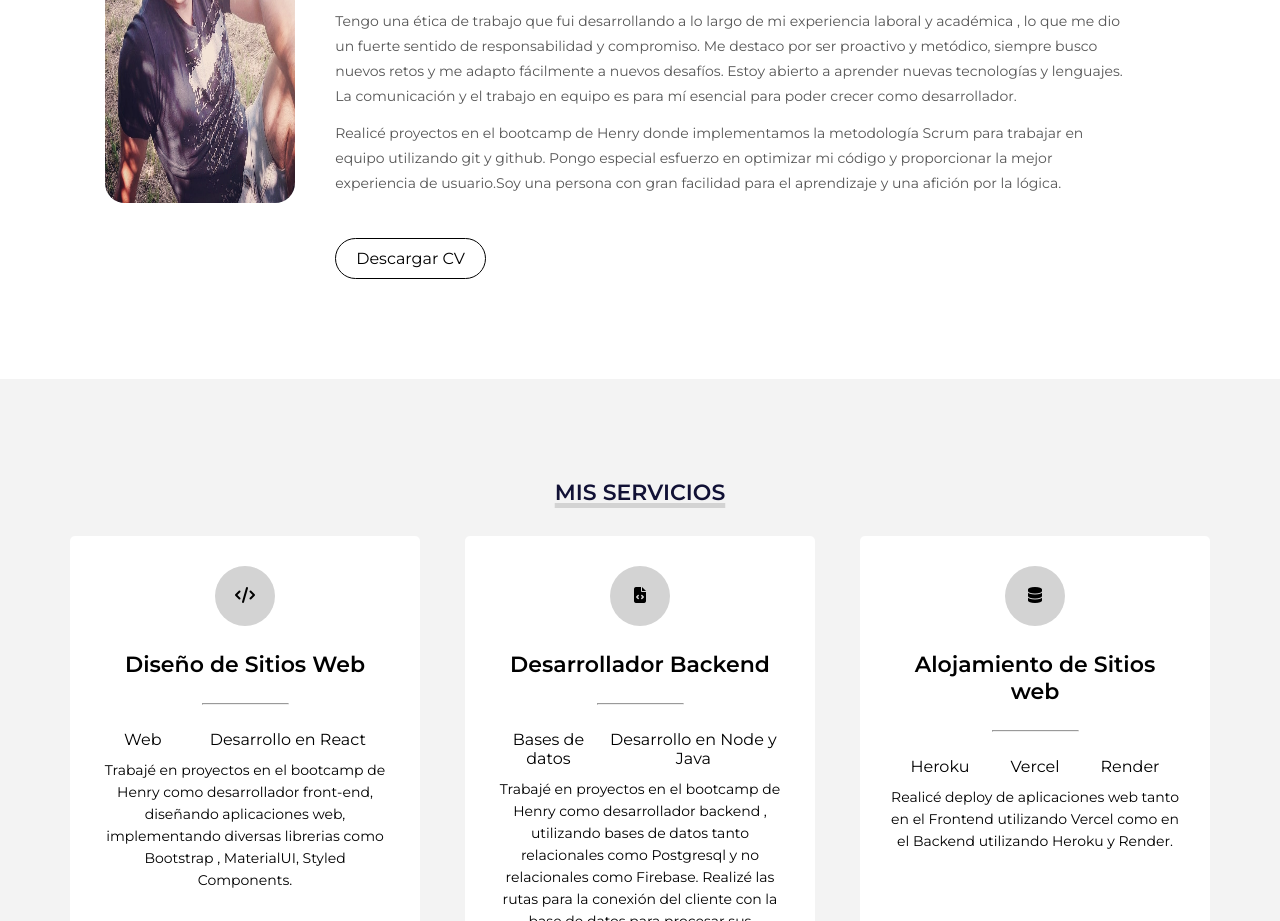
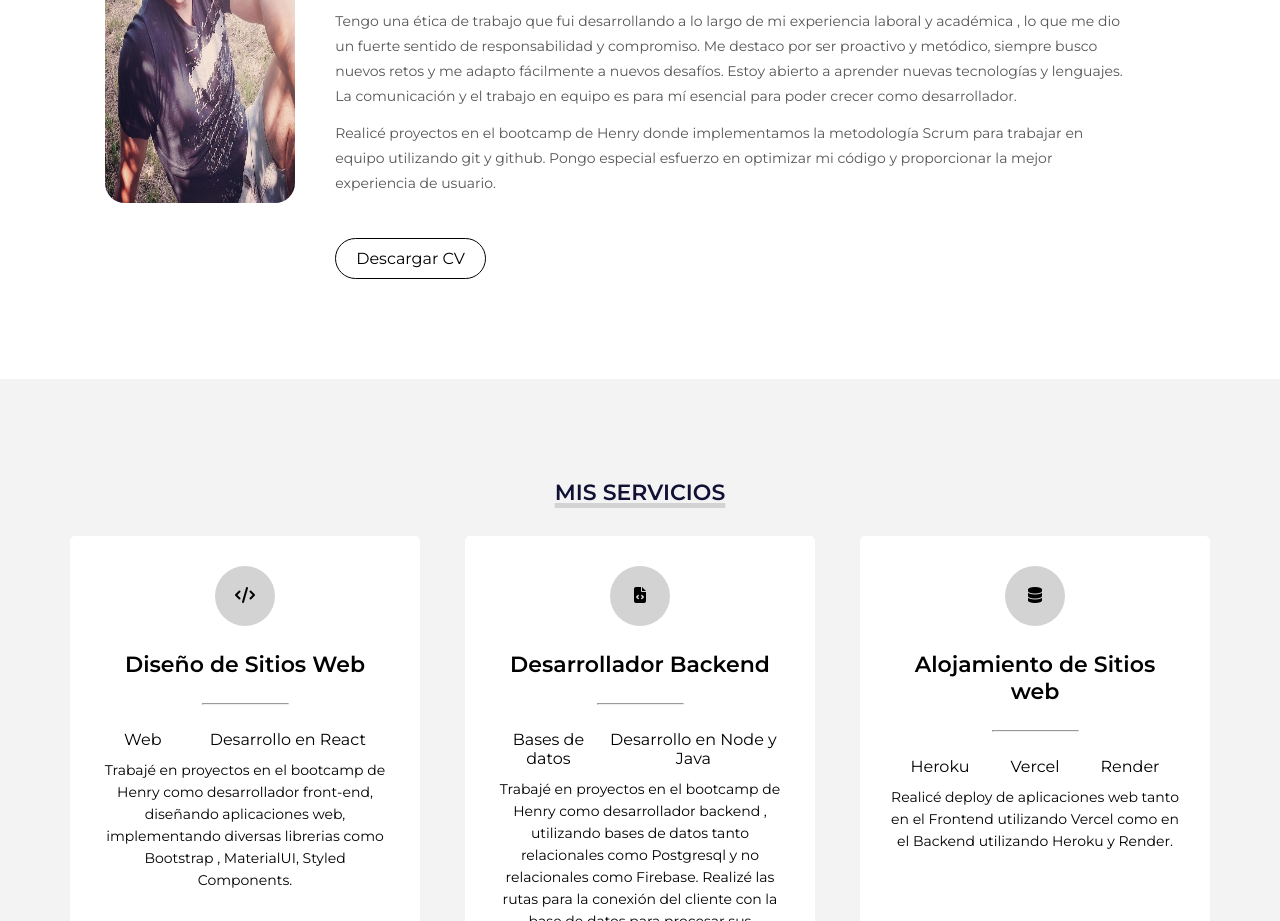
Before and after one commit to EmiB11/mi-porfolio, a website: page index.html in a window 1280 px wide. Shown: the part 1127-2048 px from the top of the page. Drawn offline with Linux system fonts and the light colour scheme.

Commit message:
cambio de descripcion

```diff
--- a/index.html
+++ b/index.html
@@ -99,7 +99,7 @@
         </p>
         <p>
           Realicé proyectos en el bootcamp de Henry donde implementamos la metodología Scrum para trabajar en equipo utilizando git y github.
-           Pongo especial esfuerzo en optimizar mi código y proporcionar la mejor experiencia de usuario.Soy una persona con gran facilidad para el aprendizaje y una afición por la lógica.
+           Pongo especial esfuerzo en optimizar mi código y proporcionar la mejor experiencia de usuario.
         </p>
         <a href="https://emiliano-barberis.vercel.app/curriculum.html" target="_blank">Descargar CV</a>
         <!-- <iframe src="img/CV-Emiliano_Barberis .pdf" style="width:100%;height:700px;"></iframe> -->
```
